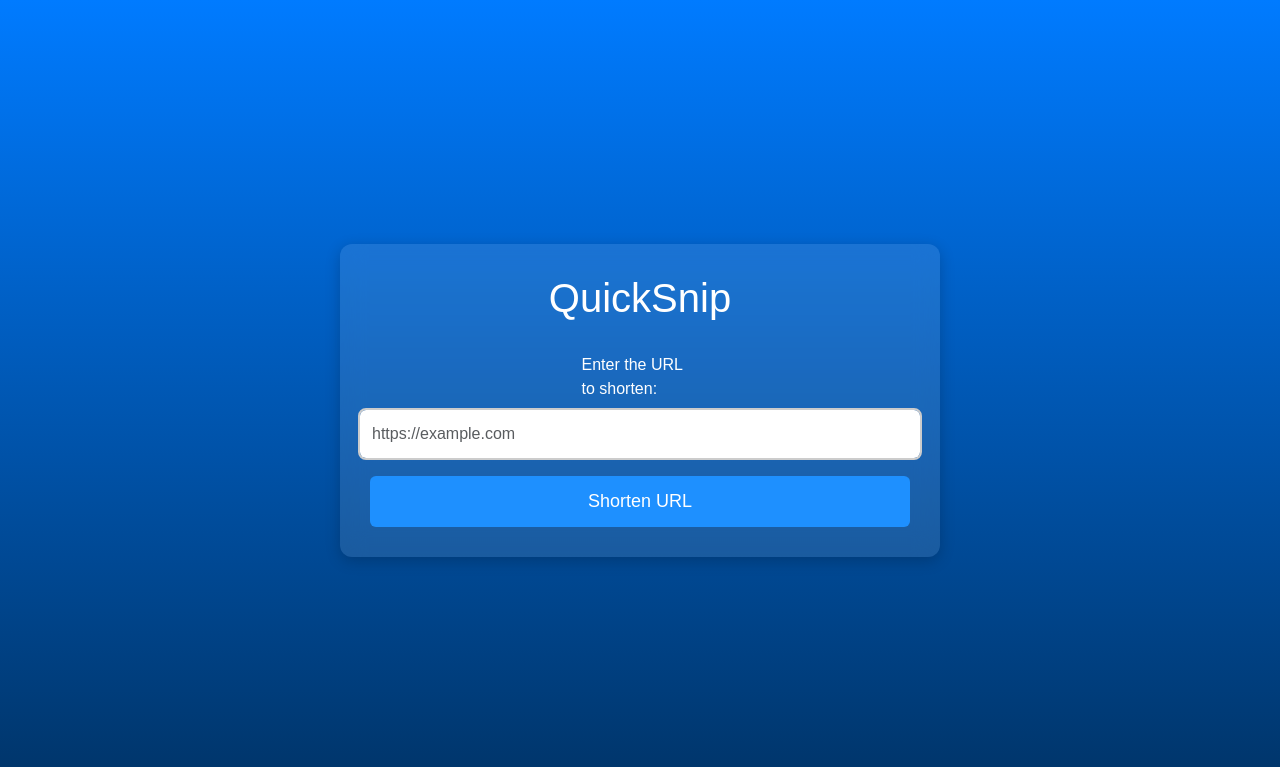
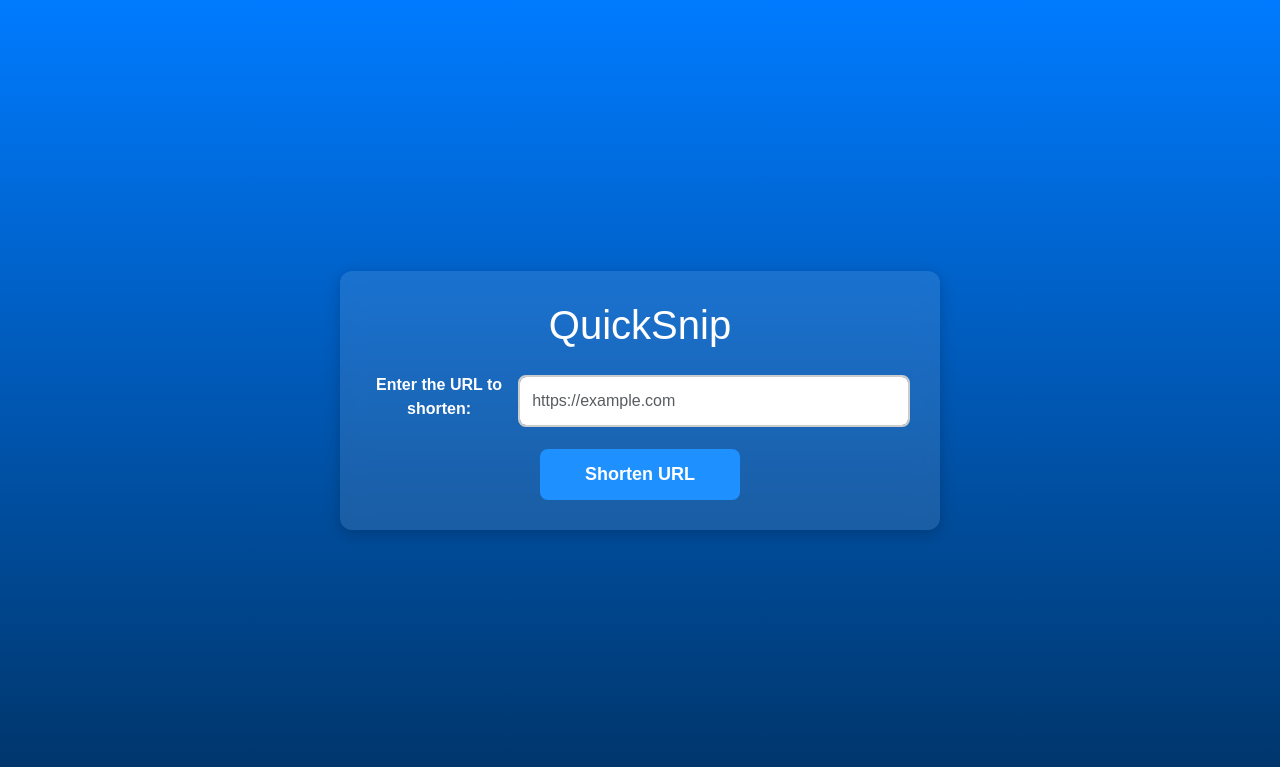
Before and after one commit to CloudSteph/URL-Shortener-Project, a Flask app: page / in a window 1280 px wide. Shown: the top 767 px of the page. Run offline with Flask 3, Linux system fonts and the light colour scheme; some libraries are stand-ins or nearby versions.

Commit message:
Updated input ui

```diff
--- a/templates/index.html
+++ b/templates/index.html
@@ -31,10 +31,21 @@
             backdrop-filter: blur(12px); /* Glassmorphism effect*/
         }
 
+        .form-group {
+            display: flex;
+            align-items: center;
+            justify-content: center;
+            margin-bottom: 20px;
+        }
+
+        .form-label {
+            margin-right: 10px;
+            font-weight: bold;
+        }
+
         .form-control {
-            width: 500px
-            max-width: 100%;
-            margin: 0 auto;
+            width: 100%
+            max-width: 600px;
             padding: 12px;
             font-size: 16px;
             border: 2px solid #ccc;
@@ -43,13 +54,18 @@
         }
 
         .btn-custom {
+            weight: 100%;
+            max-width: 200px;
+            margin: 0 auto;
+            display: block;
             background: #1e90ff; /* Bright Blue */
             border: none;
-            padding: 12px 18px;
+            padding: 12px 20px;
             color: white;
             font-size: 18px;
-            border-radius: 6px;
-            transition: 0.3s;
+            font-weight: bold;
+            border-radius: 8px;
+            transition: background 0.3s;
         }
 
         .btn-custom:hover {
@@ -73,8 +89,8 @@
     <div class="container">
         <h1 class="mb-4">QuickSnip</h1>
         <form method="POST">
-            <div class="row mb-3 justify-content-center">
-                <label for="long_url" class="col-sm-3 col-form-label text-start">Enter the URL to shorten:</label>
+            <div class="form-group">
+                <label for="long_url" class="form-label">Enter the URL to shorten:</label>
                 <input type="url" id="long_url" name="long_url" class="form-control" placeholder="https://example.com" required>
             </div>
 
```
